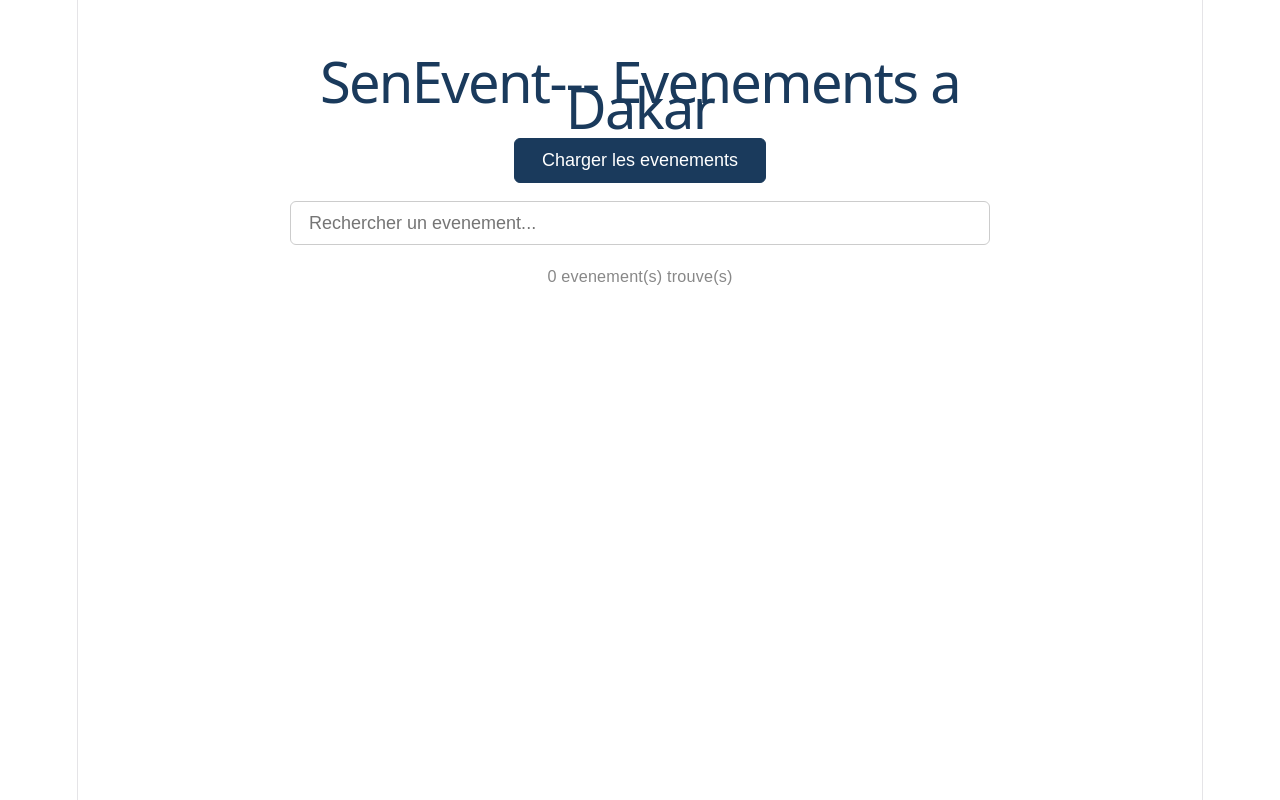
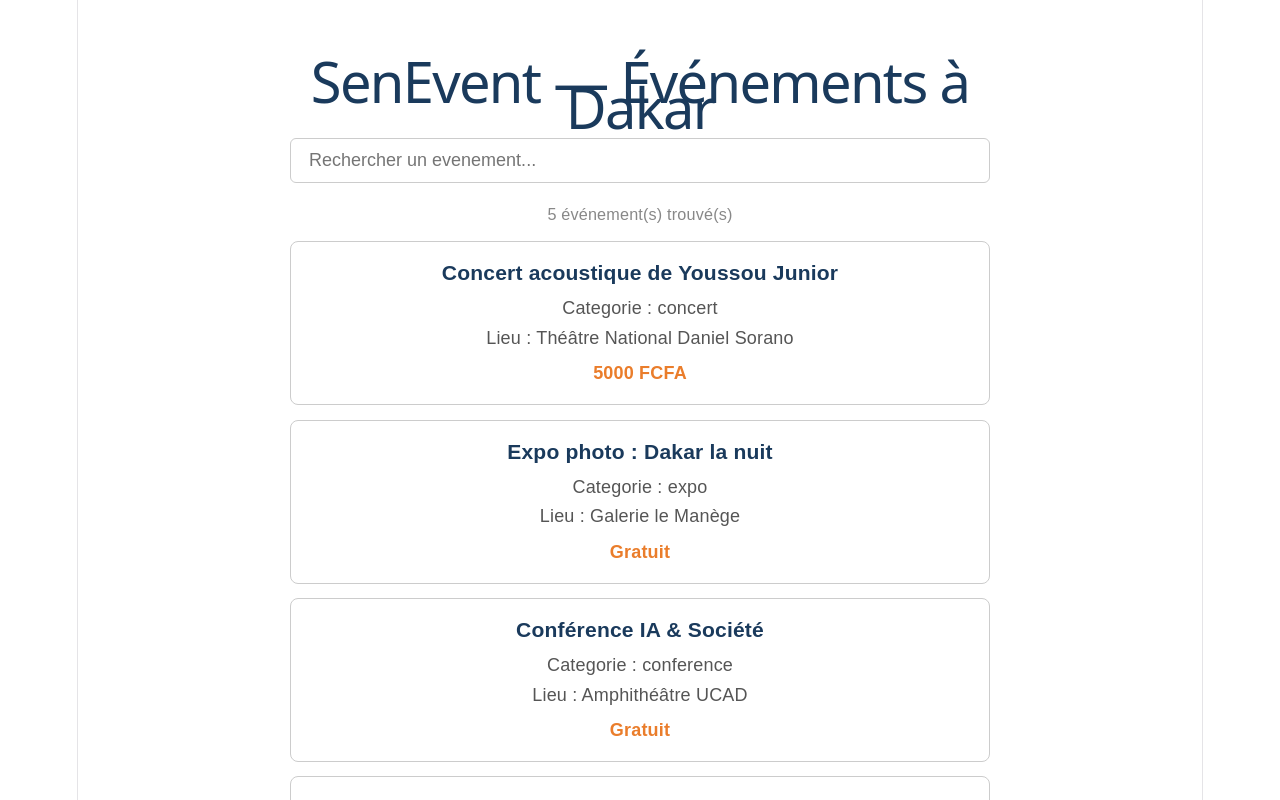
Before and after one commit to bibou-diagne/senevent, a React app in the folder apps/web/: page / in a window 1280 px wide. Shown: the top 800 px of the page. Built offline with nearby package versions, Linux system fonts and the light colour scheme; the HTML template or start-up script is replaced by a standard one.

Commit message:
charge les evenements automatiquement avec useEffect

```diff
--- a/apps/web/src/App.jsx
+++ b/apps/web/src/App.jsx
@@ -1,13 +1,15 @@
-import { useState } from "react";
+import { useState, useEffect } from "react";
 import EvenementCarte from "./components/EvenementCarte";
 import SearchBar from "./components/SearchBar";
 import styles from "./App.module.css";
+
 const App = () => {
   const [evenements, setEvenements] = useState([]);
-const [chargement, setChargement] = useState(false);
+  const [chargement, setChargement] = useState(true);
   const [recherche, setRecherche] = useState("");
+
+  useEffect(() => {
     const charger = async () => {
-setChargement(true);
       try {
         const reponse = await fetch("/evenements.json");
         const data = await reponse.json();
@@ -17,25 +19,30 @@
       }
       setChargement(false);
     };
+    charger();
+  }, []);
+
   const evenementsFiltres = evenements.filter(ev =>
     ev.titre.toLowerCase().includes(recherche.toLowerCase())
   );
+
   return (
     <div className={styles.container}>
-<h1 className={styles.titre}>SenEvent--- Evenements a Dakar</h1>
-<button className={styles.bouton}
-onClick={charger}
-disabled={chargement}>
-{chargement ? "Chargement..." : "Charger les evenements"}
-</button>
+      <h1 className={styles.titre}>SenEvent — Événements à Dakar</h1>
+      {chargement && <p className={styles.message}>Chargement des événements...</p>}
+      {!chargement && (
+        <>
           <SearchBar recherche={recherche} onRecherche={setRecherche} />
           <p className={styles.compteur}>
-{evenementsFiltres.length} evenement(s) trouve(s)
+            {evenementsFiltres.length} événement(s) trouvé(s)
           </p>
           {evenementsFiltres.map(ev => (
             <EvenementCarte key={ev.id} ev={ev} afficherDetails={true} />
           ))}
+        </>
+      )}
     </div>
   );
 };
-export default App
+
+export default App;
```
Lines whose indentation alone changed are shown as unchanged.
